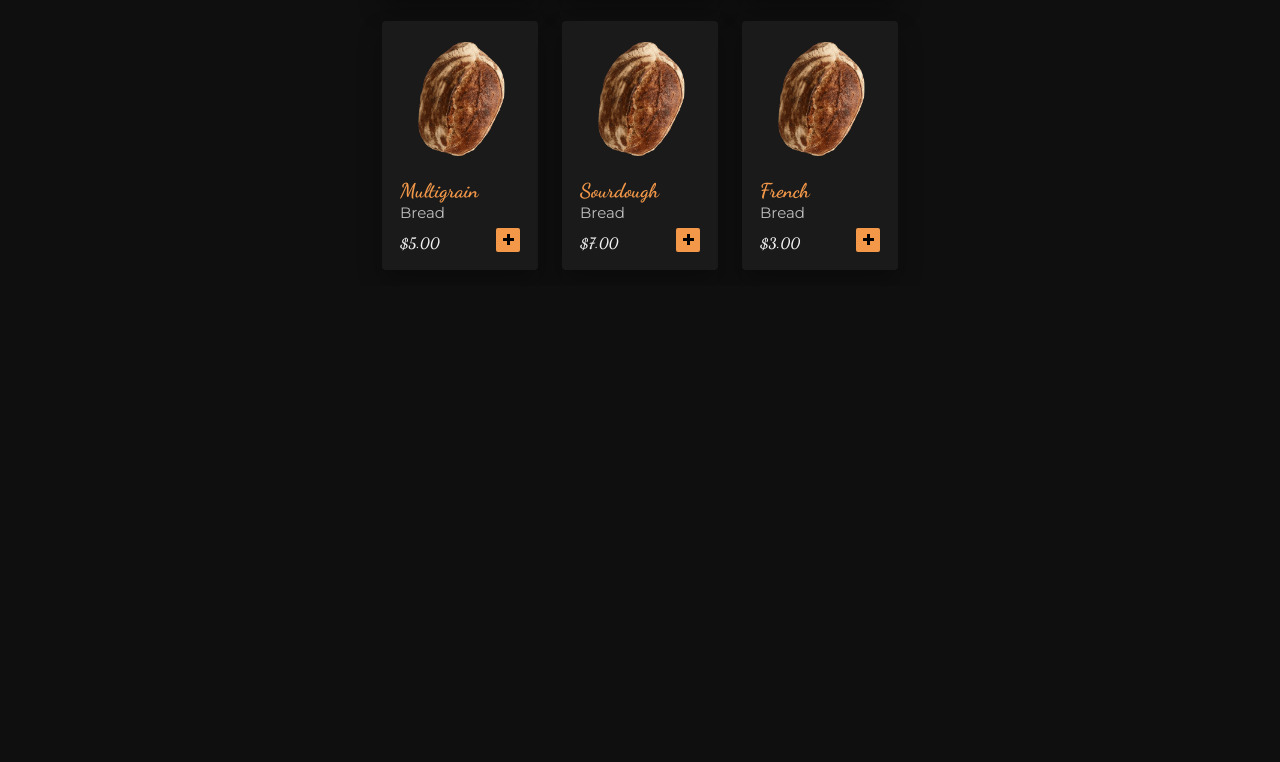
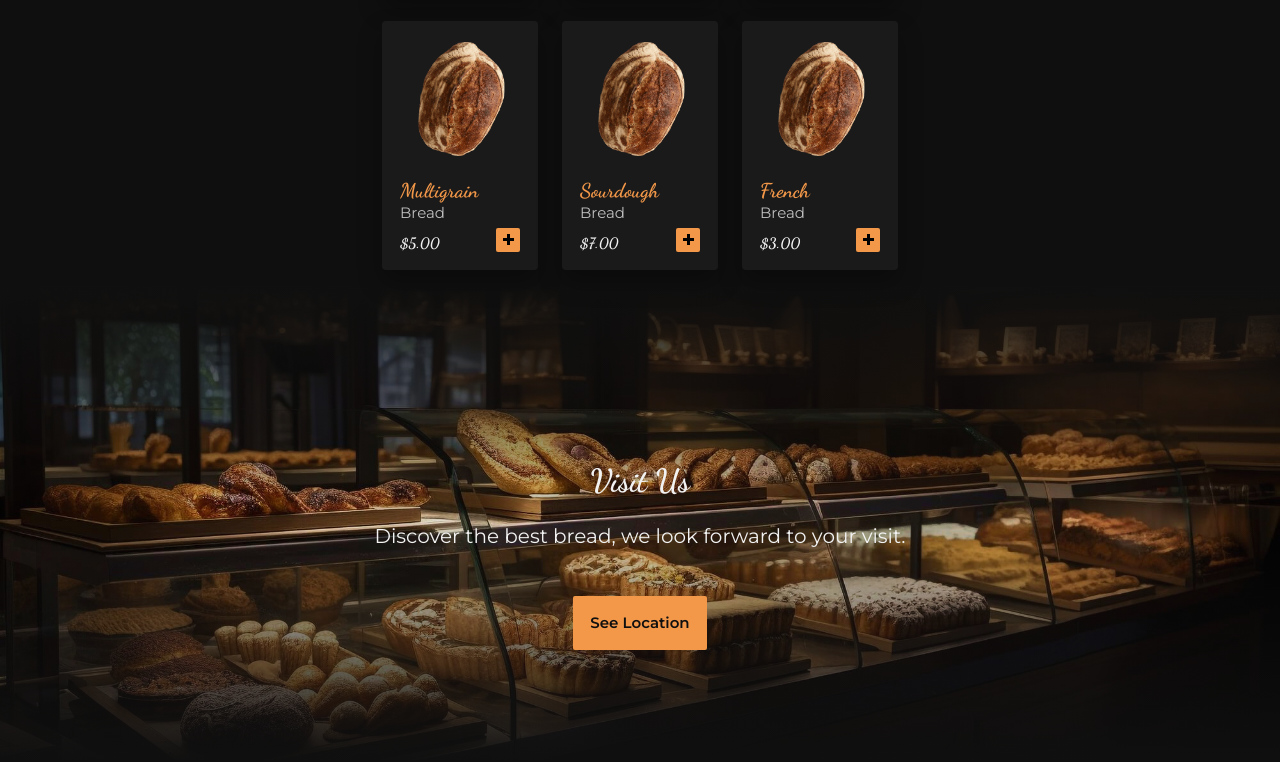
Before and after one commit to NathanBailie/responsive_bakery_landing_page, a website: page src/index.html in a window 1280 px wide. Shown: the part 2072-2834 px from the top of the page. Before the commit the page ends 2358 px from the top, so only its background shows below. Drawn offline with nearby package versions, Linux system fonts and the light colour scheme; files that its build step writes are made by us from their sources.

Commit message:
visit section

```diff
--- a/src/index.html
+++ b/src/index.html
@@ -255,6 +255,23 @@
 			</div>
 		</section>
 
+		<!-- visit -->
+		<section class="visit section">
+			<img src="./img/visit-bg.jpg" alt="visit_bg_image" class="visit_bg">
+			<div class="visit_shadow"></div>
+			<div class="visit_container container">
+
+				<h2 class="visit_title title">Visit Us</h2>
+				<p class="visit_text">
+					Discover the best bread, we look forward
+					to your visit.
+				</p>
+				<button class="visit_button button">
+					See Location
+				</button>
+			</div>
+		</section>
+
 	</main>
 
 	<!-- endbuild -->
--- a/src/sass/helpers/base_styles.scss
+++ b/src/sass/helpers/base_styles.scss
@@ -43,7 +43,6 @@ a {
 
 .container {
 	max-width: 1120px;
-	// margin-inline: 1.5rem;
 	margin: 0 auto;
 	padding: 0 10px;
 }
--- a/src/sass/main.scss
+++ b/src/sass/main.scss
@@ -14,6 +14,7 @@
 @use "sections/news/news.scss" as *;
 @use "sections/about/about.scss" as *;
 @use "sections/favorites/favorites.scss" as *;
+@use "sections/visit/visit.scss" as *;
 
 // fonts
 @font-face {
--- /dev/null
+++ b/src/sass/sections/visit/visit.scss
@@ -0,0 +1,46 @@
+.visit {
+	position: relative;
+
+	&_container {
+		display: flex;
+		justify-content: center;
+		align-items: center;
+		flex-direction: column;
+		position: relative;
+		padding-block: 6rem;
+	}
+
+	&_bg,
+	&_shadow {
+		width: 100%;
+		height: 100%;
+		position: absolute;
+		top: 0;
+		left: 0;
+		z-index: -1;
+	}
+
+	&_bg {
+		object-fit: cover;
+		object-position: center;
+	}
+
+	&_shadow {
+		background: linear-gradient(180deg,
+				hsl(0, 0%, 6%) 0%,
+				hsla(0, 0%, 4%, .1) 50%,
+				hsl(0, 0%, 6%) 100%);
+	}
+
+	h2,
+	p {
+		margin-top: 0;
+	}
+
+	&_text {
+		font-size: var(--h2-font-size);
+		color: var(--title-color);
+		margin-bottom: 3rem;
+		text-align: center;
+	}
+}
```
